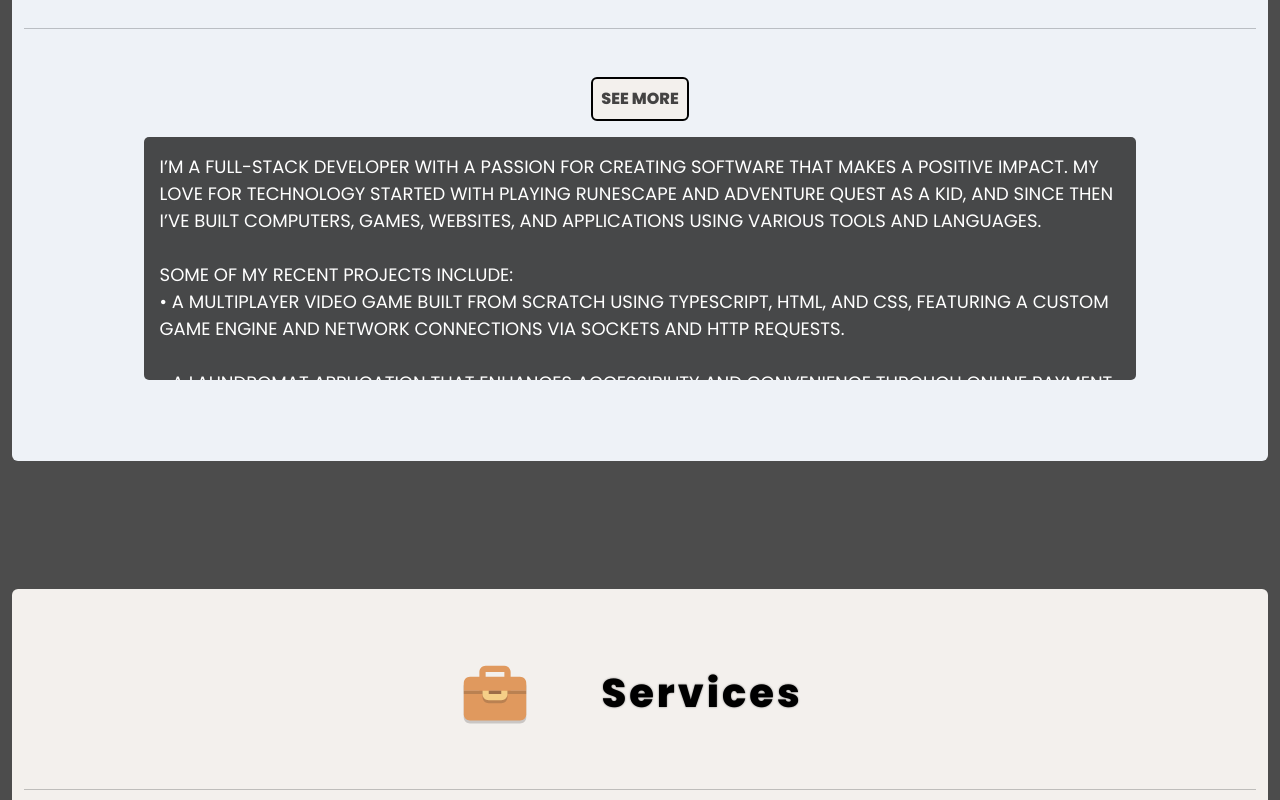
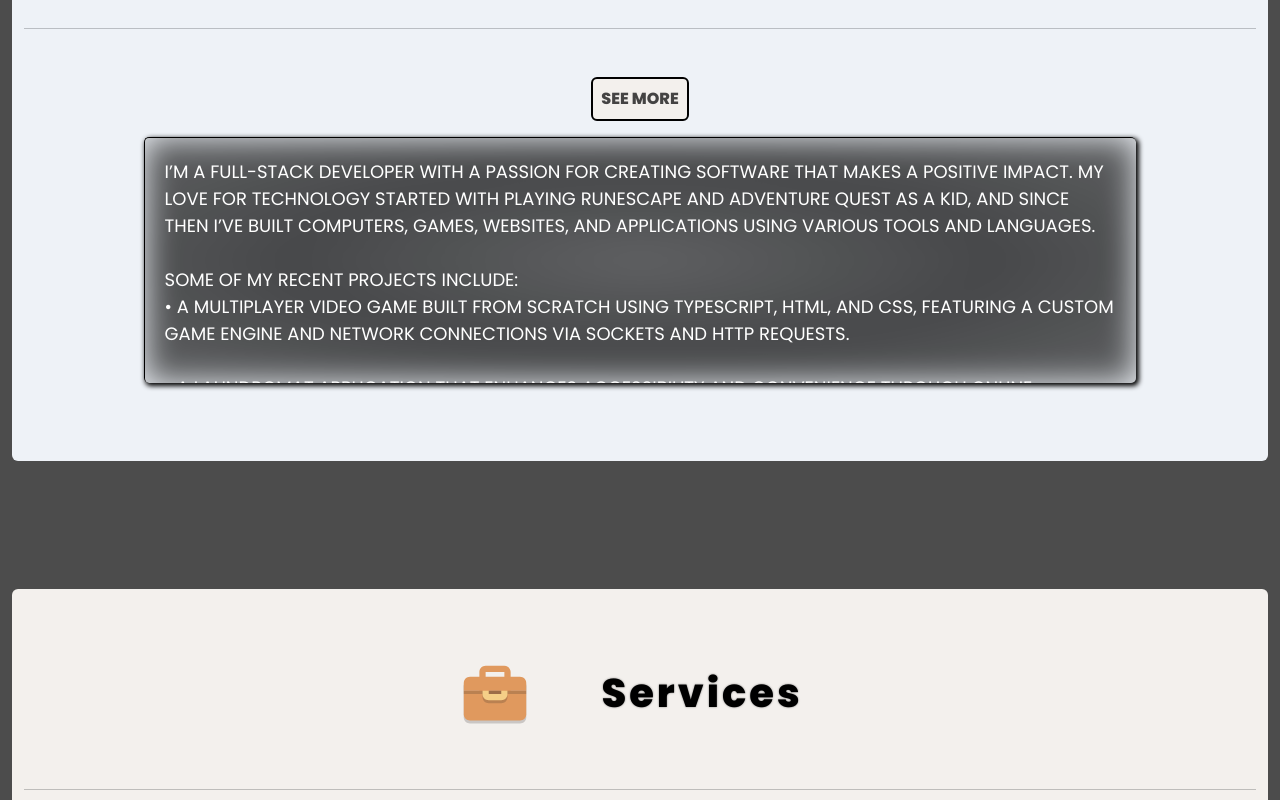
Before and after one commit to 0112Derrick/PersonalPage-aboutme, a React (Create React App) app: page /#/ in a window 1280 px wide. Shown: the part 1020-1820 px from the top of the page. Built offline with nearby package versions, Linux system fonts and the light colour scheme.

Commit message:
Updated color codes of social media buttons
Updated color codes of social media buttons

- Changed .text class to be less flat looking

```diff
--- a/src/App.css
+++ b/src/App.css
@@ -496,13 +496,32 @@ header {
 }
 
 .text {
-  background: rgba(0, 0, 0, 0.7);
+  /* rgba(0, 0, 0, 0.7) */
+  position: relative;
+  z-index: 1;
   /* background-color: var(--site-alternate-color); */
   text-transform: uppercase;
-  padding: 1rem;
+  padding: 1.25rem;
   font-size: large;
   border-radius: 5px;
   width: 85%;
+  border-top: 1px solid black;
+  border-left: 1px solid black;
+  box-shadow: 2px 2px 5px 1px black;
+}
+
+.text::before {
+  content: "";
+  position: absolute;
+  border-radius: inherit;
+  z-index: -1;
+  background: radial-gradient(
+    rgba(0, 0, 0, 0.6),
+    rgba(0, 0, 0, 0.7),
+    rgba(0, 0, 0, 0.6)
+  );
+  filter: blur(1rem);
+  inset: 0;
 }
 
 .text-align-left {
@@ -973,12 +992,20 @@ header {
   cursor: pointer;
   aspect-ratio: 1/1;
   height: 75px;
-  fill: black;
+  --_fill: var(--fill, black);
+  fill: var(--_fill);
 }
 
-.footer-icon:hover,
-.footer-icon-inner:hover {
-  fill: var(--site-alternate-color-2);
+.instagram:hover {
+  --fill: #cd486b;
+}
+
+.github:hover {
+  --fill: #4078c0;
+}
+
+.linkedin:hover {
+  --fill: #0077b5;
 }
 
 .footer-text-section {
--- a/src/Footer.tsx
+++ b/src/Footer.tsx
@@ -18,7 +18,7 @@ export default function Footer() {
               xmlnsXlink="http://www.w3.org/1999/xlink"
               viewBox="-143 145 512 512"
               xmlSpace="preserve"
-              className="footer-icon"
+              className="footer-icon linkedin"
             >
               <g id="SVGRepo_bgCarrier" strokeWidth="0"></g>
               <g
@@ -42,7 +42,7 @@ export default function Footer() {
               version="1.1"
               xmlns="http://www.w3.org/2000/svg"
               xmlnsXlink="http://www.w3.org/1999/xlink"
-              className="footer-icon"
+              className="footer-icon github"
             >
               <g id="SVGRepo_bgCarrier" strokeWidth="0"></g>
               <g
@@ -60,13 +60,13 @@ export default function Footer() {
                   strokeWidth="1"
                   fill="none"
                   fillRule="evenodd"
-                  className="footer-icon-inner"
+                  className="footer-icon-inner github"
                 >
                   {" "}
                   <g
                     id="Dribbble-Light-Preview"
                     transform="translate(-140.000000, -7559.000000)"
-                    className="footer-icon-inner"
+                    className="footer-icon-inner github"
                   >
                     {" "}
                     <g id="icons" transform="translate(56.000000, 160.000000)">
@@ -95,7 +95,7 @@ export default function Footer() {
               xmlnsXlink="http://www.w3.org/1999/xlink"
               viewBox="-143 145 512 512"
               xmlSpace="preserve"
-              className="footer-icon"
+              className="footer-icon instagram"
             >
               <g id="SVGRepo_bgCarrier" strokeWidth="0"></g>
               <g
--- a/src/Sparkle.tsx
+++ b/src/Sparkle.tsx
@@ -42,10 +42,9 @@ const Sparkle = ({
         const x =
           event.clientX - parentRef.current.getBoundingClientRect().left;
         const y = event.clientY + parentRef.current.scrollTop + 25;
-        sparkle(x, y, Math.random() * 2 + 1);
+        sparkle(x, y, Math.random() * 2 + 2);
       }
     };
-
 
     const sparkle = (x: number, y: number, speed: number) => {
       if (!parentRef.current) {
@@ -67,7 +66,7 @@ const Sparkle = ({
       let currentScale = 0.9;
       newSparkle.style.transform = `scale(${currentScale})`;
       newSparkle.style.left = x + "px";
-      newSparkle.style.top = y + "px";
+      newSparkle.style.top = y - 20 + "px";
       parentRef.current.appendChild(newSparkle);
 
       setTimeout(() => {
@@ -103,8 +102,6 @@ const Sparkle = ({
       setSparkles([...sparkles, newSparkle]);
     };
 
-
-
     if (parentRef.current) {
       parentRef.current.addEventListener("mousemove", handleMouseMove);
     }
```
